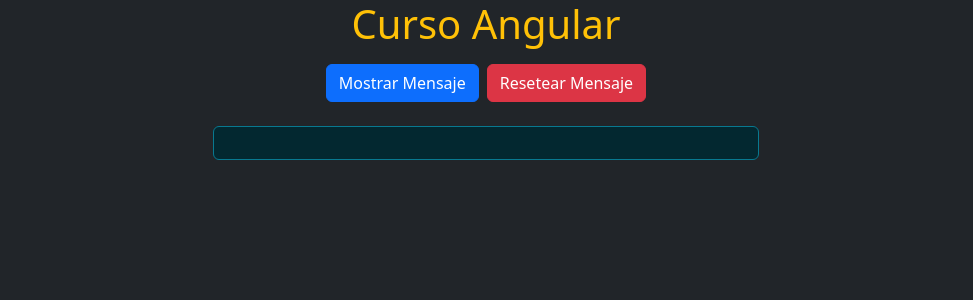
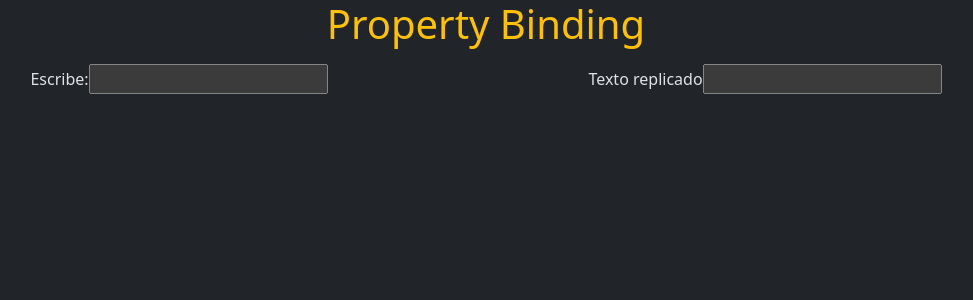
Before and after one commit to MAOIRO17/CursoAngular, an Angular app in the folder AppAngular/: page / in a window 1280 px wide. Shown: the top 300 px of the page, without its empty margins (154-1127 px from the left). Built offline with nearby package versions, Linux system fonts and the light colour scheme.

Commit message:
Ejercicio de Property Binding en Angular

```diff
--- a/AppAngular/src/app/app.html
+++ b/AppAngular/src/app/app.html
@@ -1,4 +1,4 @@
 <div class="container">
   <h1 class="text-center text-warning">{{ title() }}</h1>
-  <app-mostrar-mensaje/>
+  <app-replicador/>
 </div>
--- a/AppAngular/src/app/app.ts
+++ b/AppAngular/src/app/app.ts
@@ -5,13 +5,14 @@
 import { Padre } from './padre/padre';
 import { Hijo } from "./hijo/hijo";
 import { MostrarMensaje } from './mostrar-mensaje/mostrar-mensaje';
+import { Replicador } from './replicador/replicador';
 
 @Component({
   selector: 'app-root',
   templateUrl: './app.html',
   styleUrl: './app.css',
-  imports: [NuevoComponente, ComponenteEnLinea, Interpolacion, Padre, Hijo,MostrarMensaje]
+  imports: [NuevoComponente, ComponenteEnLinea, Interpolacion, Padre, Hijo,MostrarMensaje,Replicador]
 })
 export class App {
-  title = signal('Curso Angular');
+  title = signal('Property Binding');
 }
--- /dev/null
+++ b/AppAngular/src/app/replicador/replicador.html
@@ -0,0 +1,12 @@
+<div class="d-flex justify-content-center">
+  <div class="w-50">
+    <div class="mb-3  mt-2">
+      <label for="inputText">Escribe:</label>
+      <input id="inputText" type="text" (input)="actualizarTexto($event)" />
+    </div>
+  </div>
+  <div class="mb-3 mt-2">
+    <label for="replicarTexto">Texto replicado</label>
+    <input id="replicarTexto" type="text" [value]="texto" readonly />
+  </div>
+</div>
--- /dev/null
+++ b/AppAngular/src/app/replicador/replicador.ts
@@ -0,0 +1,16 @@
+import { Component } from '@angular/core';
+
+@Component({
+  selector: 'app-replicador',
+  imports: [],
+  templateUrl: './replicador.html',
+  styleUrl: './replicador.css'
+})
+export class Replicador {
+  texto= '';
+actualizarTexto($event: Event) {
+const input = $event.target as HTMLInputElement;
+this.texto = input.value;
+}
+
+}
```
Also changed, not shown: AppAngular/src/app/replicador/replicador.css (added).
